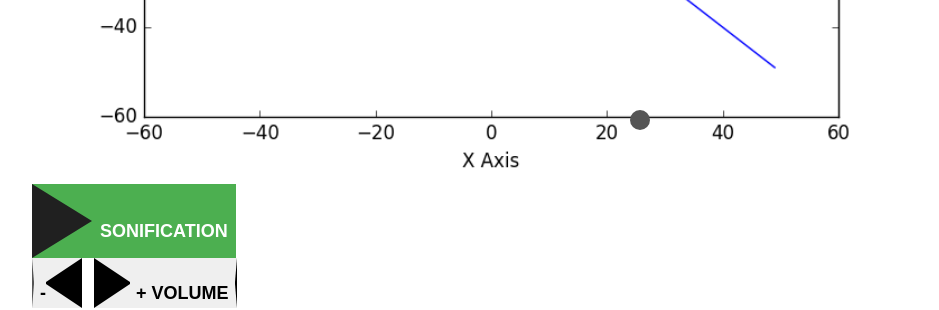
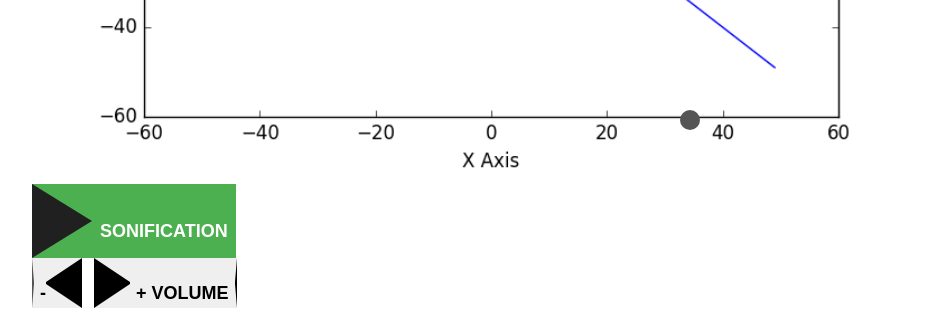
Before and after one commit to rbobkoskie3/rbobkoskie3.github.io, a Jekyll site: the page built from fixes/index.html, in a window 1280 px wide. Shown: the part 907-1217 px from the top of the page, without its empty margins (160-1099 px from the left). Built offline with Jekyll 4.4.1, drawn with Linux system fonts in a browser that asks for light colours.

Commit message:
Add files via upload

```diff
--- a/fixes/index.html
+++ b/fixes/index.html
@@ -174,12 +174,12 @@ title: Math, Sonification, Plots
         /* Safari 4.0 - 8.0 */
         @-webkit-keyframes example {
             0%   {left:0px; top:0px;}
-            100% {left:600px; top:600px;}
+            100% {left:650px; top:600px;}
         }
         /* Standard syntax */
         @keyframes example {
             0%   {left:0px; top:0px;}
-            100% {left:600px; top:600px;}
+            100% {left:650px; top:600px;}
         }
 
         /*
```
